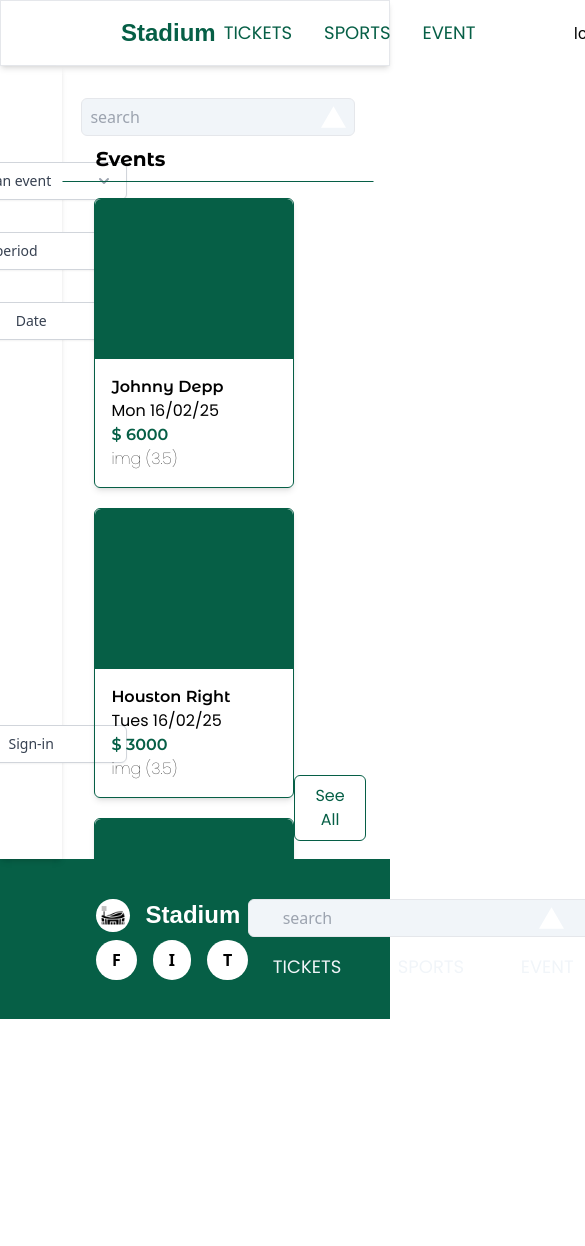
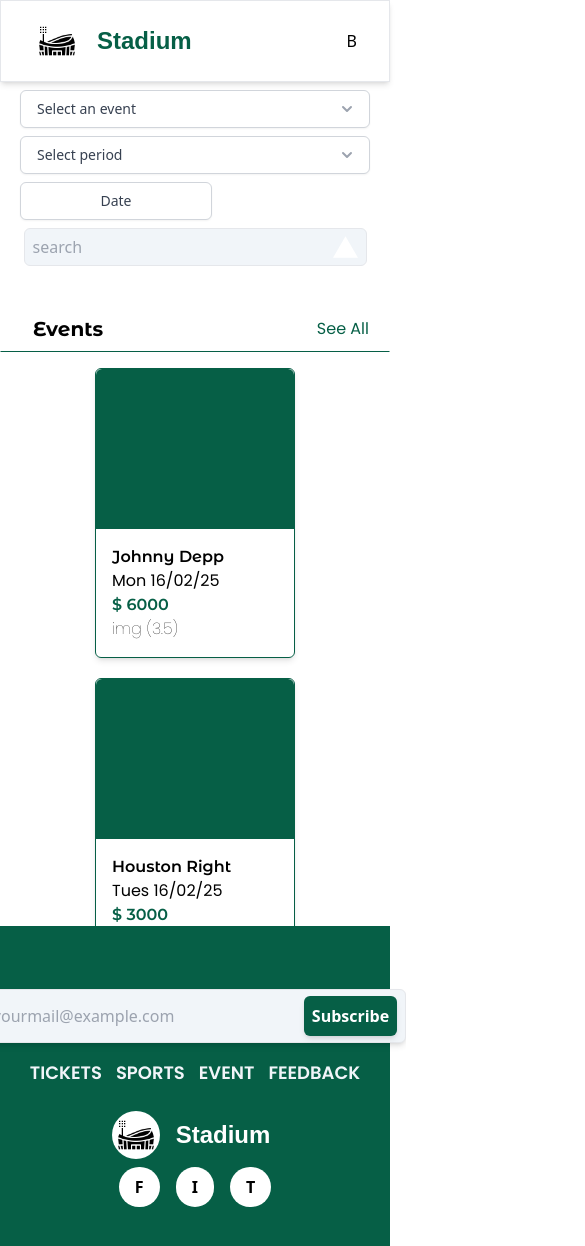
Before and after one commit to JP-Mbaka/stadium, a Next.js app: page / in a window 390 px wide. Shown: the top 1246 px of the page, 585 px wide, since content can reach past the window. Before the commit the page ends 1019 px from the top, so only its background shows below. Built offline with nearby package versions, Linux system fonts and the light colour scheme; a web font is replaced by a local one.

Commit message:
medium screen incorporated

```diff
--- a/app/(root)/layout.tsx
+++ b/app/(root)/layout.tsx
@@ -18,8 +18,8 @@ export default function RootLayout({
   return (
     <main lang="en" className="h-svh">
       <section>
-        <nav className="flex justify-between border px-24 py-4 shadow-md">
-          <div className="flex items-center gap-2">
+        <nav className="flex justify-between border px-24 max-sm:px-8 py-4 shadow-md">
+          <div className="flex items-center gap-2 ">
             <div className="dark:bg-emerald-800 rounded-full p-1">
               <Image src="/stadium.png" alt="logo" height={45} width={40} />
             </div>
@@ -27,7 +27,7 @@ export default function RootLayout({
               Stadium
             </h1>
           </div>
-          <div className="flex items-center">
+          <div className="flex items-center max-sm:hidden">
             <ul className="flex justify-start gap-8 w-[350px] pointer-events-auto">
               {navLinkData.map((data: NavLinkProps) => (
                 <li
@@ -40,21 +40,36 @@ export default function RootLayout({
             </ul>
             <div>login</div>
           </div>
+          <div className="items-center hidden max-sm:flex">B</div>
         </nav>
       </section>
 
-      <section className="flex w-full h-[94%]">
-        <section className="w-[16%] shadow-md flex flex-col items-center justify-between py-24">
-          <div className="flex flex-col gap-8 justify-center">
+      <section className="flex w-full h-[94%] max-md:flex-col max-md:h-full max-sm:justify-center">
+        <section className="w-[16%] shadow-md flex flex-col items-center justify-between py-24 max-sm:shadow-none max-sm:w-full max-sm:py-2">
+          <div className="flex flex-col max-sm:gap-2 gap-8 justify-center ">
             <Dropdown dropdowns={DropdownActivityData.dropdowns} type="event" />
             <Dropdown dropdowns={DropdownTimeData.dropdowns} />
-            <SideButtonComponent title="Date" />
+            <SideButtonComponent title="Date" />{" "}
+            <div className="hidden justify-center w-full max-sm:flex">
+              <div className="flex justify-evenly border rounded-md px-2 py-1.5 bg-slate-100">
+                <input
+                  placeholder="search"
+                  className="max-sm:w-[300px] w-[450px]  bg-slate-100"
+                />
+                <Image
+                  src="/vercel.svg"
+                  alt="Vercel logo"
+                  height={25}
+                  width={25}
+                />
+              </div>
+            </div>
           </div>
-          <div>
+          <div className="max-sm:hidden">
             <SideButtonComponent title="Sign-in" />
           </div>
         </section>
-        <section className="w-[80%] pt-8 relative overflow-y-auto">
+        <section className="w-[80%] pt-8 relative overflow-y-auto max-sm:w-full">
           {children}
         </section>
       </section>
--- a/app/(root)/page.tsx
+++ b/app/(root)/page.tsx
@@ -12,7 +12,7 @@ const eventsList: MyEvents[] = [
 const Home = () => {
   return (
     <div>
-      <div className="flex justify-center w-full">
+      <div className="flex justify-center w-full max-sm:hidden">
         <div className="flex justify-evenly border rounded-md px-2 py-1.5 bg-slate-100">
           <input placeholder="search" className="sm:w-[450px] bg-slate-100" />
           <Image src="/vercel.svg" alt="Vercel logo" height={25} width={25} />
--- a/app/components/ActivityComponents.tsx
+++ b/app/components/ActivityComponents.tsx
@@ -5,13 +5,16 @@ import { ActivityProps, MyEvents } from "../constants";
 const ActivityComponents: React.FC<ActivityProps> = ({ activity, name }) => {
   return (
     <div>
-      <div className="border  border-b-emerald-800 border-transparent w-full">
+      <div className="border  border-b-emerald-800 border-transparent w-full max-sm:flex max-sm:justify-between">
         <h3 className="font-montserratAlt text-xl sm:text-2xl font-bold py-2 pl-8">
           {name}
         </h3>
+        <button className="hidden max-sm:block  text-emerald-800 font-poppins px-5 py-2 rounded-md">
+          See All
+        </button>
       </div>
-      <div className="flex justify-between items-center px-8 py-4">
-        <div className="flex flex-wrap gap-5">
+      <div className="flex justify-between  items-center px-8 py-4">
+        <div className="w-full flex max-sm:flex-col max-sm:justify-center max-sm:items-center gap-5">
           {activity.map((events: MyEvents) => (
             <div key={events.title}>
               <CardComponent
@@ -23,7 +26,7 @@ const ActivityComponents: React.FC<ActivityProps> = ({ activity, name }) => {
             </div>
           ))}
         </div>
-        <button className="border border-emerald-800 text-emerald-800 font-poppins px-5 py-2 rounded-md">
+        <button className="max-sm:hidden border border-emerald-800 text-emerald-800 font-poppins px-5 py-2 rounded-md">
           See All
         </button>
       </div>
--- a/app/components/FooterComponent.tsx
+++ b/app/components/FooterComponent.tsx
@@ -6,7 +6,7 @@ import { NavLinkProps } from "../constants";
 
 const FooterComponent = () => {
   return (
-    <footer className="bg-emerald-800 w-full h-40 py-4 px-24 flex justify-evenly">
+    <footer className="bg-emerald-800 w-full h-40 max-sm:h-80 py-4 px-24 flex justify-evenly max-sm:flex-col-reverse">
       <div className="flex flex-col gap-2 justify-center items-center">
         <div className="flex items-center gap-2">
           <div className="dark:bg-emerald-800 bg-white rounded-full p-1">
@@ -27,21 +27,30 @@ const FooterComponent = () => {
           ))}
         </div>
       </div>
-      <div className="flex flex-col gap-4 pt-6">
-        <div className="flex justify-evenly border rounded-md px-2 py-1.5 bg-slate-100">
-          <input placeholder="search" className="sm:w-[450px] bg-slate-100" />
-          <Image src="/vercel.svg" alt="Vercel logo" height={25} width={25} />
+      <div className="flex flex-col items-center gap-4 pt-6">
+        <div className="flex justify-evenly items-center border rounded-md shadow-md px-2 py-1.5 bg-slate-100">
+          <input
+            placeholder="yourmail@example.com"
+            className="sm:w-[450px] bg-slate-100"
+          />
+          <div className="w-20"></div>
+          <button className="bg-emerald-800 text-white font-semibold shadow-md p-2 rounded-md">
+            Subscribe
+          </button>
         </div>
         <div className="flex items-center">
-          <ul className="flex justify-evenly gap-8 w-[350px] pointer-events-auto">
+          <ul className="flex justify-evenly max-sm:justify-center gap-8 max-sm:gap-3.5 w-[350px] pointer-events-auto">
             {navLinkData.map((data: NavLinkProps) => (
               <li
                 key={data.link}
-                className="font-poppins text-lg text-slate-100"
+                className="font-poppins text-lg max-sm:text-md font-semibold text-slate-100"
               >
                 <Link href={data.linkURL}>{data.link}</Link>
               </li>
             ))}
+            <li className="font-poppins text-lg max-sm:text-md font-semibold text-slate-100">
+              <Link href="#">FEEDBACK</Link>
+            </li>
           </ul>
         </div>
       </div>
--- a/app/components/ui/dropdownComponent.tsx
+++ b/app/components/ui/dropdownComponent.tsx
@@ -18,10 +18,10 @@ const Dropdown: React.FC<DropdownProps> = ({ dropdowns, type }) => {
   };
 
   return (
-    <div className="relative inline-block text-left">
+    <div className=" relative block text-left max-sm:w-full">
       <button
         onClick={toggleDropdown}
-        className="inline-flex justify-between w-48 px-4 py-2 text-sm font-medium text-gray-700 bg-white border border-gray-300 rounded-md shadow-sm hover:bg-gray-50 focus:outline-none"
+        className="inline-flex justify-between w-48 md:w-40 max-sm:w-[350px] px-4 py-2 text-sm font-medium text-gray-700 bg-white border border-gray-300 rounded-md shadow-sm hover:bg-gray-50 focus:outline-none"
       >
         {selectedOption || type === "event"
           ? "Select an event"
@@ -42,7 +42,7 @@ const Dropdown: React.FC<DropdownProps> = ({ dropdowns, type }) => {
       </button>
 
       {isOpen && (
-        <div className="absolute right-0 z-10 w-48 mt-2 origin-top-right bg-white border border-gray-300 divide-y divide-gray-100 rounded-md shadow-lg">
+        <div className="absolute right-0 z-10 w-48 md:w-40 mt-2 origin-top-right bg-white border border-gray-300 divide-y divide-gray-100 rounded-md shadow-lg">
           {options.dropdowns.map((option, index) => (
             <div
               key={index}
--- a/app/components/ui/sideButtonComponent.tsx
+++ b/app/components/ui/sideButtonComponent.tsx
@@ -3,7 +3,7 @@ import React from "react";
 
 const SideButtonComponent: React.FC<onlyMe> = ({ title }) => {
   return (
-    <button className="flex justify-center w-48 px-4 py-2 text-sm font-medium text-gray-700 bg-white border border-gray-300 rounded-md shadow-sm hover:bg-gray-50 focus:outline-none">
+    <button className="flex justify-center w-48 md:w-40 px-4 py-2 text-sm font-medium text-gray-700 bg-white border border-gray-300 rounded-md shadow-sm hover:bg-gray-50 focus:outline-none">
       {title}
     </button>
   );
```
